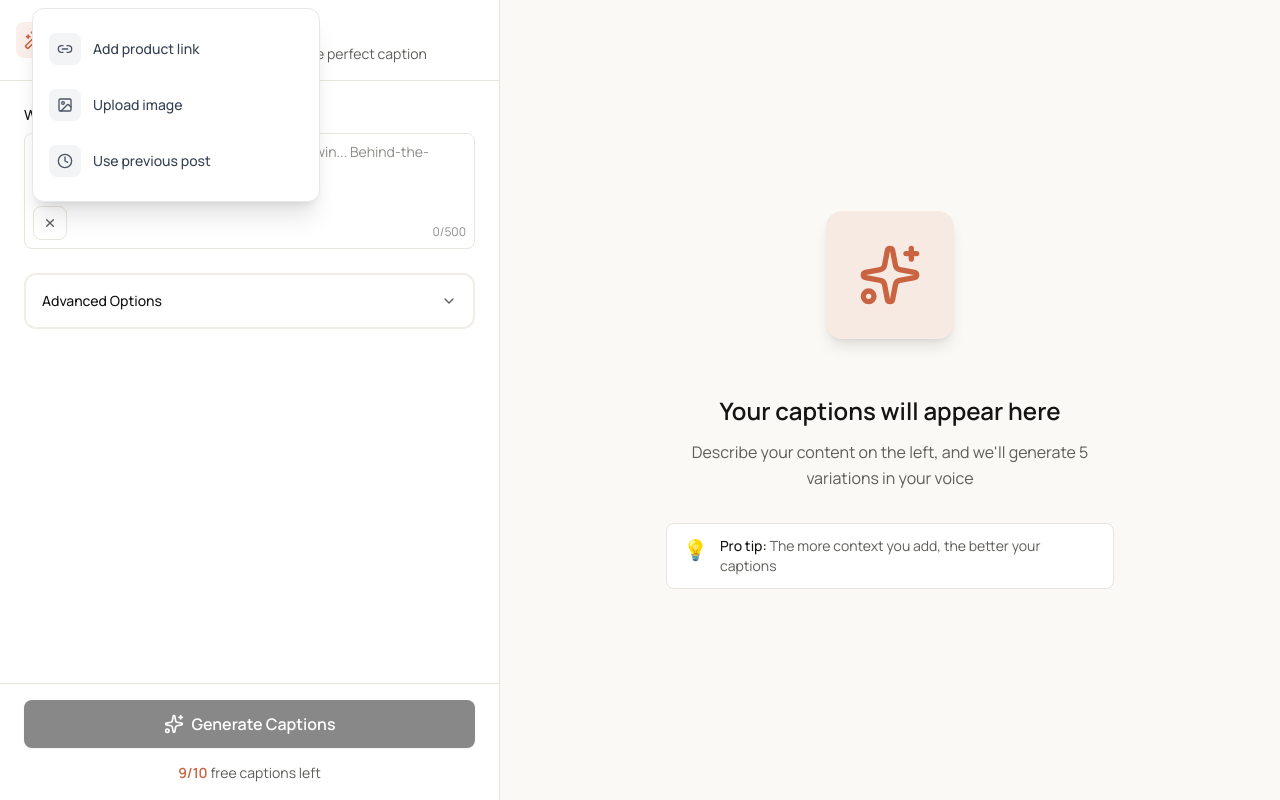
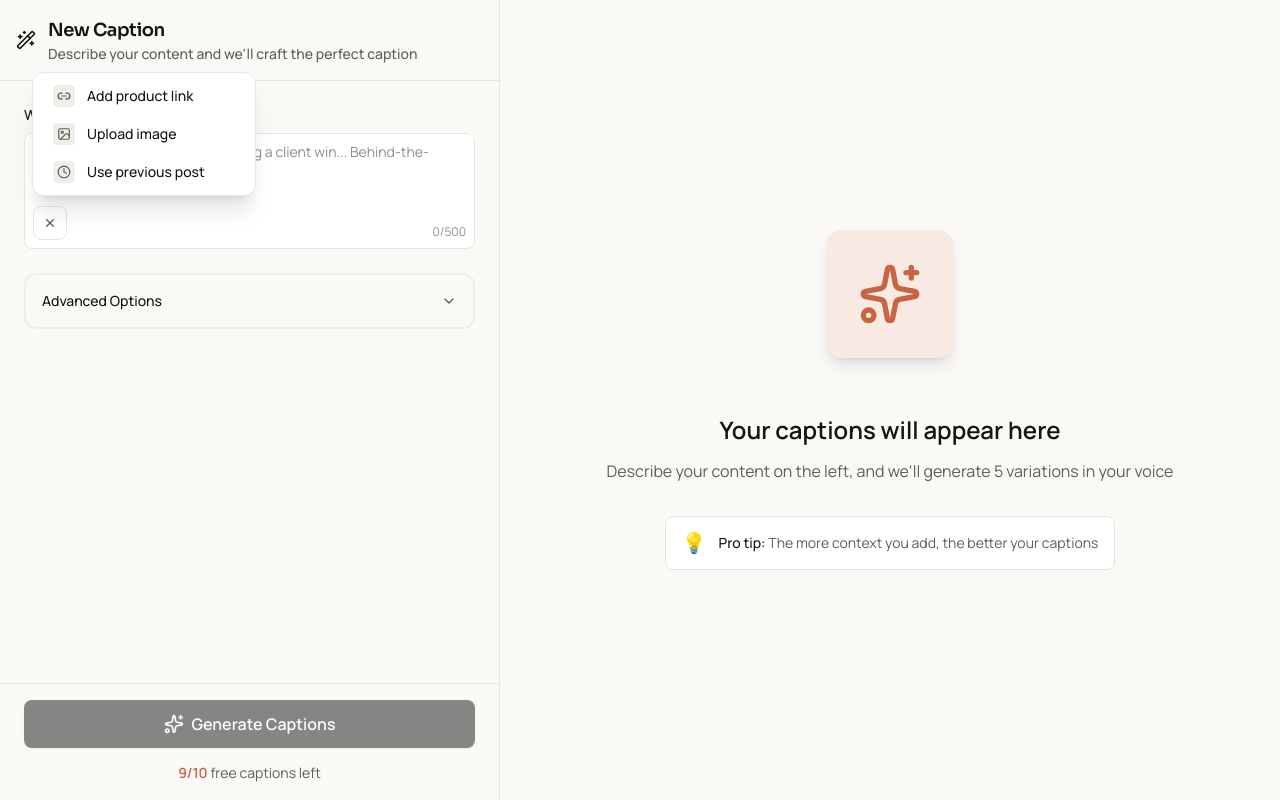
Before and after one commit to uxfris/kepsio, a Next.js app: page /caption-input in a window 1280 px wide. Both pictures are taken after a click on the button "Add context". Built offline with nearby package versions, Linux system fonts and the light colour scheme.

Commit message:
Visual enhancements

```diff
--- a/app/caption-input/page.tsx
+++ b/app/caption-input/page.tsx
@@ -146,23 +146,24 @@ export default function CaptionInputPage() {
   return (
     <div className="min-h-screen flex flex-col lg:flex-row">
       {/* Left Panel - Input Section */}
-      <div className="w-full lg:w-[500px] bg-surface border-r border-border flex flex-col">
+      <div className="w-full lg:w-[500px] bg-section border-r border-border flex flex-col">
         {/* Header */}
         <Card
           variant="outlined"
           padding="none"
-          className="border-0 border-b border-border rounded-none"
+          className="border-0 border-b border-border rounded-none bg-section"
         >
           <CardHeader padding="sm">
             <div className="flex items-center gap-3 mb-2">
-              <div className="p-2 bg-accent/10 rounded-lg">
-                <Wand2 className="w-5 h-5 text-accent" />
-              </div>
+              <Wand2
+                className="w-5 h-5 text-text-head
+              "
+              />
               <div>
                 <CardTitle className="text-lg font-semibold text-primary">
                   New Caption
                 </CardTitle>
-                <p className="text-sm ">
+                <p className="text-sm font-medium">
                   Describe your content and we'll craft the perfect caption
                 </p>
               </div>
@@ -225,9 +226,9 @@ export default function CaptionInputPage() {
           {showContextMenu && (
             <div
               ref={contextMenuRef}
-              className="absolute z-9999 mb-3 w-72 bg-white border border-gray-200 rounded-xl shadow-xl py-3"
+              className="absolute z-9999 mb-3 w-56 bg-white border border-gray-200 rounded-xl shadow-xl p-1"
               style={{
-                top: "8px",
+                top: "9%",
                 left: "32px",
               }}
             >
@@ -239,29 +240,25 @@ export default function CaptionInputPage() {
                   <button
                     key={option.id}
                     onClick={() => handleContextItemToggle(option.id)}
-                    className={`w-full flex items-center gap-3 px-4 py-3 text-sm transition-colors first:rounded-t-xl last:rounded-b-xl ${
+                    className={`w-full flex items-center gap-3 px-4 py-2 rounded-xl text-sm transition-colors first:rounded-t-xl last:rounded-b-xl ${
                       isSelected
-                        ? "bg-blue-50 text-blue-700"
-                        : "text-gray-700 hover:bg-gray-50"
+                        ? "bg-section text-text-head"
+                        : "text-text-head hover:bg-section"
                     }`}
                   >
-                    <div
-                      className={`p-2 rounded-lg ${
-                        isSelected ? "bg-blue-100" : "bg-gray-100"
-                      }`}
-                    >
+                    <div className="bg-section-light rounded-sm p-1">
                       <IconComponent
-                        className={`w-4 h-4 ${
-                          isSelected ? "text-blue-600" : "text-gray-600"
+                        className={`w-[14px] h-[14px] ${
+                          isSelected ? "text-primary" : "text-text-body"
                         }`}
                       />
                     </div>
-                    <span className="flex-1 text-left font-medium">
+                    <span className="flex-1 text-left font-medium text-sm">
                       {option.label}
                     </span>
                     {isSelected && (
-                      <div className="p-1 bg-blue-100 rounded-full">
-                        <Check className="w-3 h-3 text-blue-600" />
+                      <div className="p-1 bg-section rounded-full">
+                        <Check className="w-3 h-3 text-primary" />
                       </div>
                     )}
                   </button>
@@ -281,19 +278,19 @@ export default function CaptionInputPage() {
                 return (
                   <div
                     key={itemId}
-                    className="inline-flex items-center gap-2 px-3 py-2 bg-blue-50 border border-blue-200 rounded-lg text-sm"
+                    className="inline-flex items-center gap-2 px-3 py-2 bg-surface border border-border rounded-xl text-sm"
                   >
-                    <div className="p-1 bg-blue-100 rounded">
-                      <IconComponent className="w-3 h-3 text-blue-600" />
+                    <div className="p-1 bg-section-light rounded">
+                      <IconComponent className="w-[14px] h-[14px] text-text-body" />
                     </div>
-                    <span className="text-blue-700 font-medium">
+                    <span className="text-text-head font-medium text-sm">
                       {option.label}
                     </span>
                     <button
                       onClick={() => handleRemoveContextItem(itemId)}
-                      className="p-1 hover:bg-blue-100 rounded transition-colors"
+                      className="p-1 hover:bg-section-light rounded transition-colors"
                     >
-                      <X className="w-3 h-3 text-blue-500" />
+                      <X className="w-[14px] h-[14px] text-text-body" />
                     </button>
                   </div>
                 );
@@ -303,7 +300,11 @@ export default function CaptionInputPage() {
 
           {/* Advanced Options Accordion */}
           <div>
-            <Card variant="outlined" className="overflow-hidden" padding="none">
+            <Card
+              variant="outlined"
+              className="overflow-hidden bg-section"
+              padding="none"
+            >
               <button
                 onClick={() => setIsAdvancedOpen(!isAdvancedOpen)}
                 className="w-full flex items-center justify-between px-4 py-4 hover:bg-section-light transition-colors rounded-lg"
@@ -333,10 +334,11 @@ export default function CaptionInputPage() {
                     <label className="block text-xs font-medium text-primary mb-2">
                       Call-to-Action
                     </label>
+                    <div className="relative">
                       <select
                         value={ctaType}
                         onChange={(e) => setCtaType(e.target.value)}
-                      className="w-full px-3 py-2 border border-border rounded-lg text-sm focus:outline-none focus:ring-1 focus:ring-focus focus:border-focus bg-surface"
+                        className="w-full px-3 pr-8 py-4 border border-border rounded-xl text-sm bg-surface appearance-none text-text-head font-medium"
                       >
                         <option value="link-in-bio">Link in bio</option>
                         <option value="shop-now">Shop now</option>
@@ -344,6 +346,8 @@ export default function CaptionInputPage() {
                         <option value="comment-below">Comment below</option>
                         <option value="custom">Custom</option>
                       </select>
+                      <ChevronDown className="w-4 h-4 text-secondary absolute right-3 top-1/2 transform -translate-y-1/2" />
+                    </div>
                   </div>
 
                   {/* Hashtag Preference */}
@@ -408,7 +412,7 @@ export default function CaptionInputPage() {
         </div>
 
         {/* Fixed Bottom - Generate Button */}
-        <div className="px-6 py-4 border-t border-border bg-surface">
+        <div className="px-6 py-4 border-t border-border">
           <Button
             onClick={handleGenerate}
             variant="primary"
@@ -436,7 +440,7 @@ export default function CaptionInputPage() {
         {generatedCaptions.length === 0 ? (
           /* Empty State */
           <div className="flex-1 flex items-center justify-center p-12 bg-section">
-            <div className="text-center max-w-md">
+            <div className="text-center">
               {/* Illustration */}
               <div className="mb-8 relative">
                 <div className="inline-flex items-center justify-center w-32 h-32 bg-accent/10 rounded-2xl shadow-lg mb-6">
@@ -456,7 +460,7 @@ export default function CaptionInputPage() {
               </p>
 
               {/* Tip Callout */}
-              <div className="inline-flex items-start gap-3 px-4 py-3 bg-surface rounded-lg border border-border">
+              <div className="inline-flex items-center gap-3 px-4 py-3 bg-surface rounded-lg border border-border">
                 <span className="text-xl">💡</span>
                 <p className="text-sm text-left">
                   <span className="font-medium text-primary">Pro tip:</span> The
--- a/app/globals.css
+++ b/app/globals.css
@@ -411,7 +411,8 @@
   }
 
   input:focus,
-  textarea:focus {
+  textarea:focus,
+  select:focus {
     border-color: none;
     outline: none;
     box-shadow: none;
```
Lines whose indentation alone changed are shown as unchanged.
